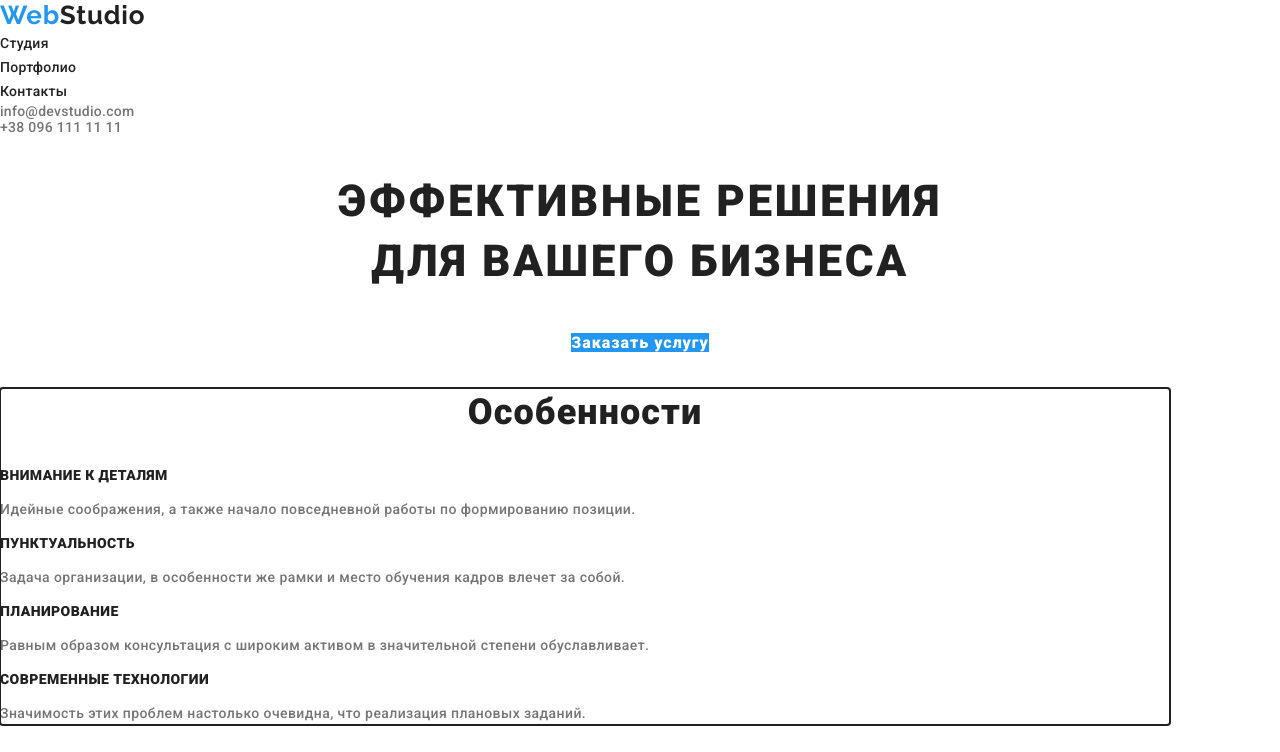
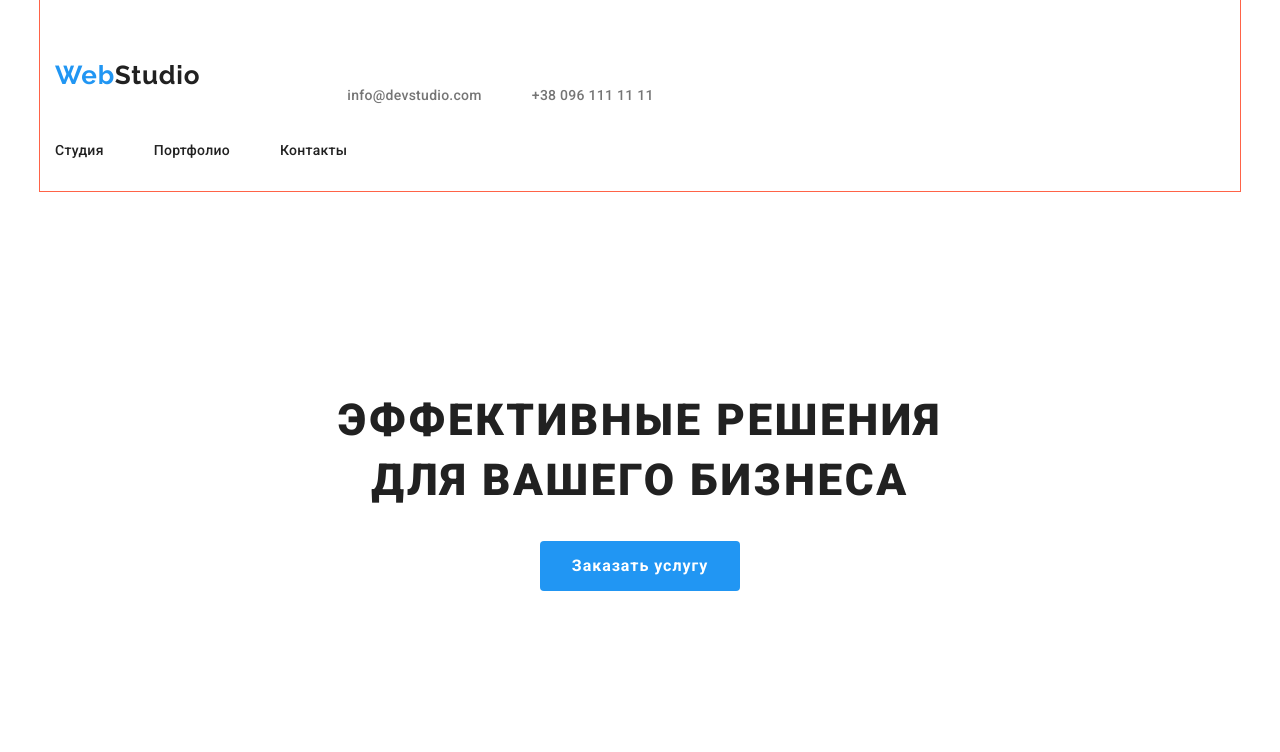
Before and after one commit to nvmrz/goit-markup-hw-03, a plain HTML site: page index.html in a window 1280 px wide. Shown: the top 752 px of the page. Drawn offline with nearby package versions, Linux system fonts and the light colour scheme.

Commit message:
1/24/2021

```diff
--- a/css/main.css
+++ b/css/main.css
@@ -18,6 +18,8 @@ html{
 .list{
     margin: 0;
     padding: 0;
+    list-style: none;
+    text-decoration: none;
 }
 
 body{
@@ -30,20 +32,33 @@ body{
 
 }
 
-.list{
-    list-style: none;
-    text-decoration: none;
+/* container */
+.container{
+    outline: 1px solid tomato;
+    align-items: center;
+    width: 1200px;
+
+
+    margin-left: auto;
+    margin-right: auto;
+    padding-left: 15px;
+    padding-right: 15px;
+
 }
+
 /* logo */
 
 .logo{
+    display: inline-block;
     color: var(--main-colorr);
     font-family: Raleway, cursive;
     font-weight: 700;
     font-size: 26px;
     line-height: 1.2;
     letter-spacing: 0.03em;
-}
+    margin-top: 60px;
+    margin-bottom: 20px;
+    }
 .logo:focus{
     color: var(--active-color);
 }
@@ -52,14 +67,32 @@ body{
     color: var(--active-color)
 }
 /* navigation */
+.site-nav{
+    display: flex;
+    align-items: center;
+}
+
+
+.nav-list{
+    display: flex;
+}
 
 .nav-list .link{
+    display: block;
+
     color: var(--main-color);
     font-family: Roboto;
     font-weight: 500;
     font-size: 14px;
     line-height: 1.14;
     letter-spacing: 0.02em;
+
+    padding-top: 32px;
+    padding-bottom: 32px;
+}
+.nav-list .item +.item{
+
+    margin-left: 50px;
 }
 
 .nav-list .link:hover,
@@ -68,6 +101,7 @@ body{
 }
 
 .nav-address{
+    display: flex;
     font-family: Roboto;
     font-weight: 500;
     font-size: 14px;
@@ -82,6 +116,12 @@ body{
     color: var(--active-color);
 }
 
+.nav-address .nav-item +.nav-item{
+    margin-left: 50px;
+}
+
+
+
 /* hero */
 .hero{
     text-align: center;
@@ -92,15 +132,23 @@ body{
     line-height: 1.36;
     text-align: center;
     letter-spacing: 0.06em;
+    margin-top: 200px;
+    margin-bottom: 30px;
     }
 
 .button {
-    font-weight: 900;
+    display: inline-block;
+    font-weight: 700;
     font-size: 16px;
     line-height: 1.87;
     background-color: var(--active-color);
     color: #ffffff;
     letter-spacing: 0.06em;
+    border-radius: 4px;
+    padding: 10px 32px;
+    min-width: 200px;
+    text-align: center;
+    margin-bottom: 200px;
     }
 
 
@@ -113,6 +161,8 @@ body{
     line-height: 1.36;
     text-align: center;
     letter-spacing: 0.03em;
+    margin-top: 94px;
+    margin-bottom: 50px;
 }
 
 .section-secondtitle{
@@ -121,6 +171,9 @@ body{
     line-height: 16px;
     letter-spacing: 0.03em;
     text-transform: uppercase;
+
+
+    margin-bottom: 0px;
     }
 
 
@@ -129,16 +182,28 @@ body{
     font-size: 14px;
     line-height: 24px;
     color:var(--secondary-color);
+
+    max-width: 270px;
+    margin-top: 10px;
+    margin-bottom: 0;
     }
 
 /* team */
 
+.team-list{
+    margin-bottom: 30px;
+}
 .team-title{
     font-weight: 500;
     font-size: 16px;
     line-height: 1.19;
     letter-spacing: 0.03em;
     color:var(--main-color);
+
+    margin-top: 0px;
+    margin-bottom: 10px;
+
+    background-color: tomato;
 }
 
 .team-description{
@@ -147,7 +212,12 @@ body{
     line-height: 1.18;
     letter-spacing: 0.03em;
     color: var(--secondary-color);
+
+    margin-top: 0px;
+    margin-bottom: 30px;
 }
+
+
 
 /* footer */
 
@@ -158,21 +228,18 @@ body{
 .section-footer{
     background-color: #2F303A;
 }
+
 .footer-list{
     font-family: Roboto;
     font-size: 14px;
     line-height: 1.71;
     letter-spacing: 0.03em;
     color: #ffffff;
+
+    padding-bottom: 60px;
 }
 
 .footer-link{
     color: var(--address-color);
+    margin-bottom: 9px;
 }
-
-.container{
-    outline: auto;
-   align-items: center;
-    width: 1170px;
-    margin: 0;
-}
--- a/index.html
+++ b/index.html
@@ -12,24 +12,29 @@
 </head>
 <body>
     <!-- Header - Navigation -->
-    <header>
+    <header class="container">
+        <div class="site-nav">
         <nav>
             <a href="./index.html" class="logo list"> <span class="logo-web">Web</span>Studio </a>
             <ul class="nav-list list">
-                <li><a href="./index.html" class="link list">Студия</a> </li>
-                <li><a href="./portfolio.html" class="link list">Портфолио</a> </li>
-                <li><a href="./index.html" class="link list">Контакты</a> </li>
+                <li class="item"><a href="./index.html" class="link list">Студия</a> </li>
+                <li class="item"><a href="./portfolio.html" class="link list">Портфолио</a> </li>
+                <li class="item"><a href="./index.html" class="link list">Контакты</a> </li>
             </ul>
         </nav>
         <ul class="nav-address list">
-            <li>
+            <li class="nav-item">
                 <a href="mailto:info@devstudio.com" class="link list">info@devstudio.com</a>
             </li>
-            <li>
+            <li class="nav-item">
                 <a href="tel:info@devstudio.com" class="link list">+38 096 111 11 11</a>
             </li>
         </ul>
+        </div>
     </header>
+
+
+
 <main>
     <!-- hero -->
     <section class="hero">
@@ -67,26 +72,26 @@
     </section>
     </div>
 <!-- team -->
-    <section class="section">
+    <div class="container"><section class="section">
         <h2 class="section-title">Наша команда</h2>
         <ul class="list">
-            <li><img src="./images/igor.jpg" alt="Сотрудник Игорь Демьяненко" width="270">
+            <li><img src="./images/igor.jpg" class="team-list" alt="Сотрудник Игорь Демьяненко" width="270">
             <h3 class="team-title">Игорь Демьяненко</h3>
             <p class="team-description">Product Designer</p>
             </li>
-            <li><img src="./images/olga.jpg" alt="Сотрудник Ольга Репина" width="270">
+            <li><img src="./images/olga.jpg" class="team-list" alt="Сотрудник Ольга Репина" width="270">
             <h3 class="team-title">Ольга Репина</h3>
             <p class="team-description">Frontend Developer</p>
             </li>
-            <li><img src="./images/nikolay.jpg" alt="Сотрудник Николай Тарасов" width="270">
+            <li><img src="./images/nikolay.jpg" class="team-list" alt="Сотрудник Николай Тарасов" width="270">
             <h3 class="team-title">Николай Тарасов</h3>
             <p class="team-description">Marketing</p>
             </li>
-            <li><img src="./images/michael.jpg" alt="Сотрудник Михаил Ермаков" width="270">
+            <li><img src="./images/michael.jpg" class="team-list" alt="Сотрудник Михаил Ермаков" width="270">
             <h3 class="team-title">Михаил Ермаков</h3>
             <p class="team-description">UI Designer</p>
             </li>
-
+    </div>
 
         </ul>
     </section>
@@ -94,12 +99,14 @@
 </main>
 <!-- Footer -->
 <footer class="section-footer">
+    <div class="container">
     <a href="/index.html" class="logo list"><span class="logo-web">Web</span>Studio</a>
     <ul class="footer-list list">
     <li>г. Киев, пр-т Леси Украинки, 26</li>
     <li><a href="mailto:info@example.com" class="footer-link list">info@example.com</a></li>
     <li><a href="tel:+380991111111" class="footer-link list">+38 099 111 11 11</a></li>
     </ul>
+    </div>
 </footer>
 </body>
 </html>
```
